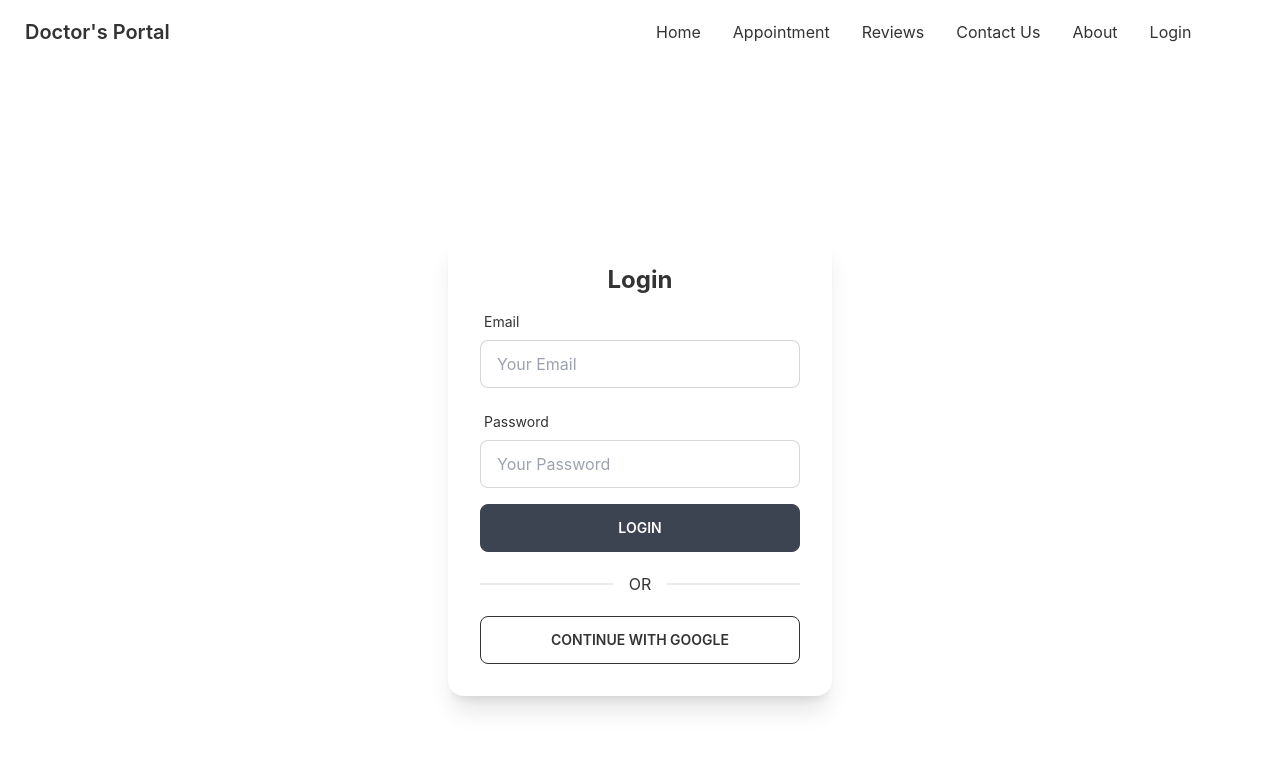
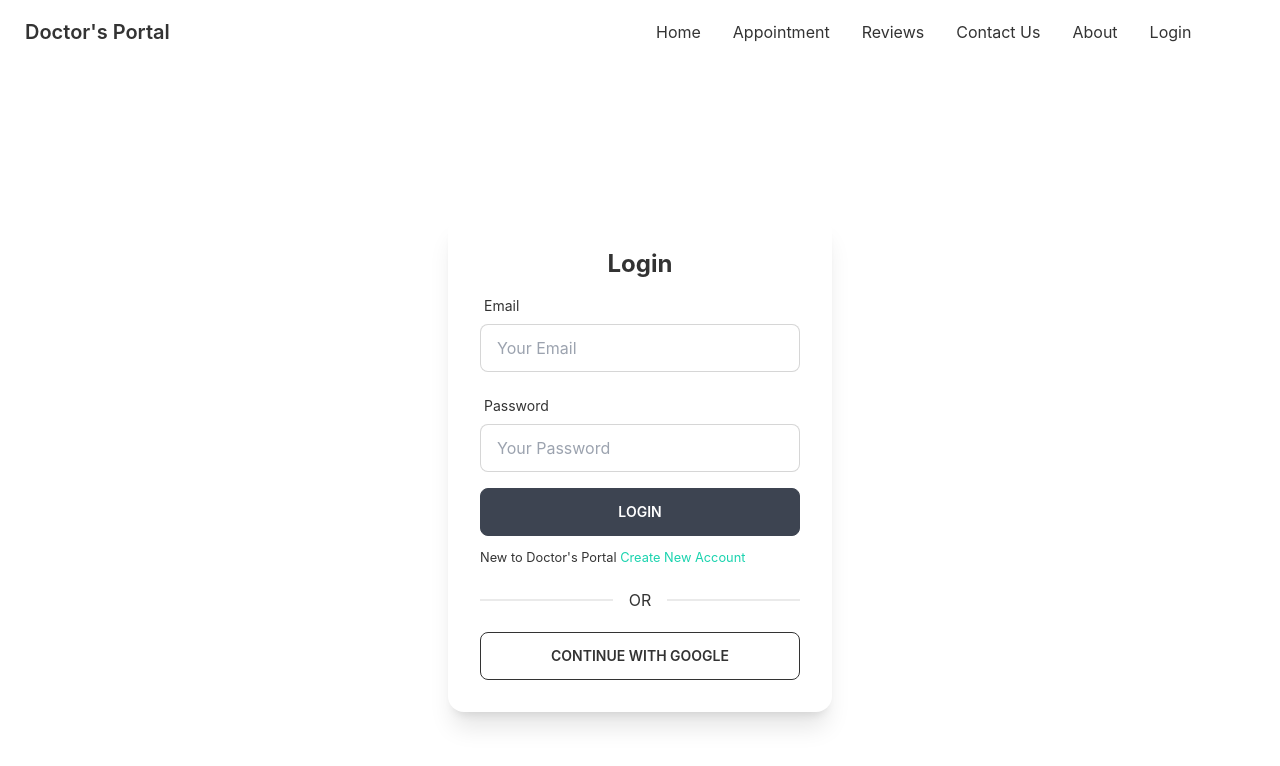
Before and after one commit to rezaun/doctors-portal-client, a React (Create React App) app: page /login in a window 1280 px wide. Shown: the top 766 px of the page. Built offline with nearby package versions, Linux system fonts and the light colour scheme; no server answers.

Commit message:
adding signup page

```diff
--- a/src/App.js
+++ b/src/App.js
@@ -5,6 +5,7 @@ import Home from './Pages/Home/Home';
 import About from './Pages/About/About';
 import Apponitment from './Pages/Apponitment/Apponitment';
 import Login from './Pages/Login/Login';
+import SignUp from './Pages/Login/SignUp';
 
 function App() {
   return (
@@ -15,6 +16,7 @@ function App() {
         <Route path="about" element={<About />} />
         <Route path="appointment" element={<Apponitment/>} />
         <Route path="login" element={<Login/>} />
+        <Route path="signup" element={<SignUp/>} />
       </Routes>
     </div>
   );
--- a/src/Pages/Login/Login.js
+++ b/src/Pages/Login/Login.js
@@ -3,6 +3,7 @@ import { useSignInWithEmailAndPassword, useSignInWithGoogle } from 'react-fireba
 import auth from '../../firebase.init';
 import { useForm } from "react-hook-form";
 import Loading from '../Shared/Loading';
+import { Link } from 'react-router-dom';
 
 const Login = () => {
     const [signInWithGoogle, gUser, gloading, gError] = useSignInWithGoogle(auth);
@@ -87,7 +88,9 @@ const Login = () => {
                         </div>
                         {signInError}
                         <input className="btn w-full max-w-xs text-white" type='submit' value='Login'/>
+
                     </form>
+                    <p><small>New to Doctor's Portal <Link className='text-secondary' to="/signup">Create New Account</Link></small></p>
 
                     <div className='divider'>OR</div>
                     <button
```
Also changed, not shown: src/Pages/Login/SignUp.js (added).
